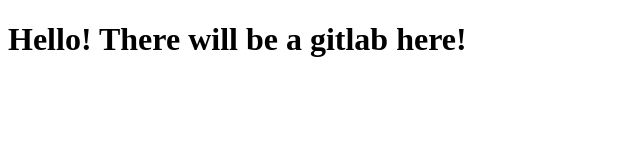
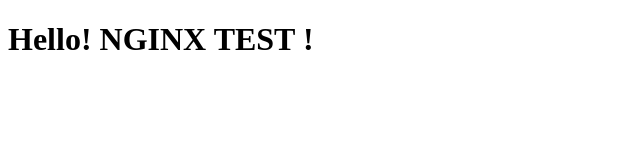
Before and after one commit to Igor-Sivtsov/nginx-demo, a plain HTML site: page index.html in a window 1280 px wide. Shown: the whole page, without its empty margins (0-640 px from the left). Drawn offline with Linux system fonts and the light colour scheme.

Commit message:
modify index.html

```diff
--- a/index.html
+++ b/index.html
@@ -4,6 +4,6 @@
 <title>Website 1</title>
 </head>
 <body>
-<h1>Hello! There will be a gitlab here!</h1>
+<h1>Hello! NGINX TEST !</h1>
 </body>
 </html>
```
